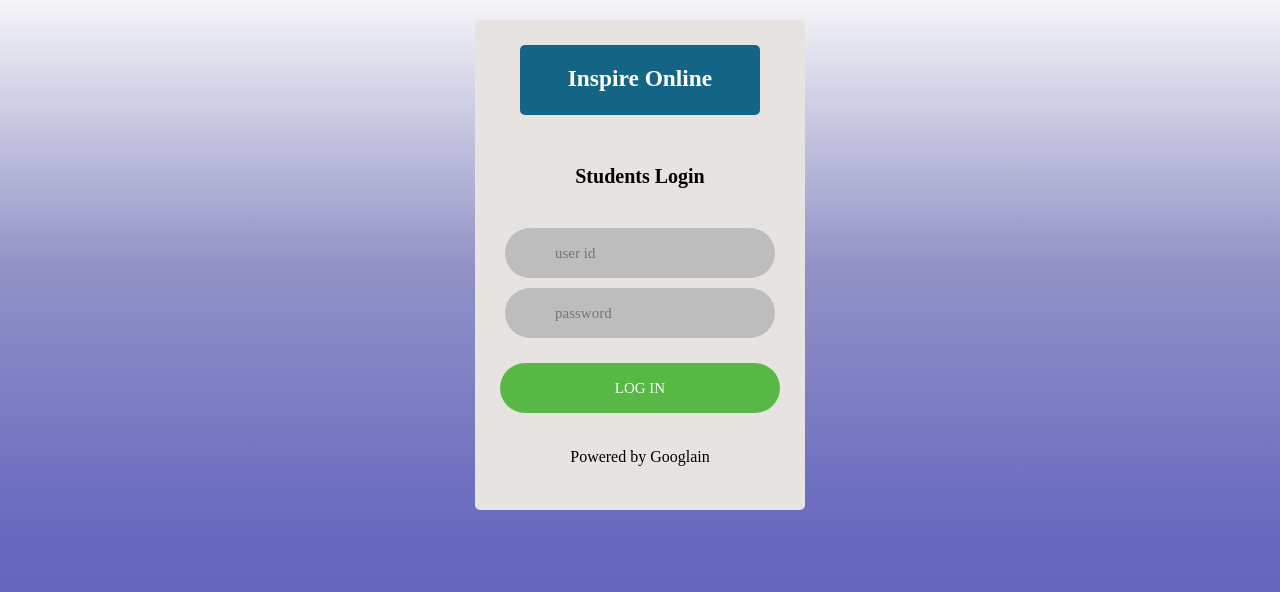
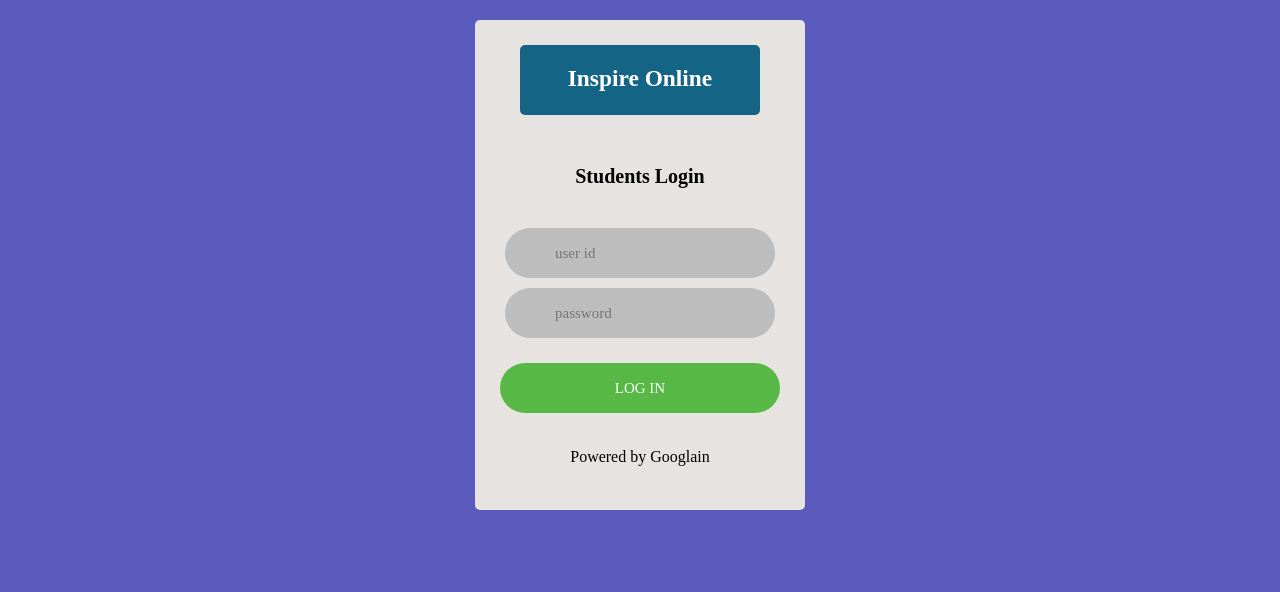
Before and after one commit to Arun-goog/inspire, a plain HTML site: page index.html in a window 1280 px wide. Drawn offline with Linux system fonts and the light colour scheme.

Commit message:
Update style.css

```diff
--- a/style.css
+++ b/style.css
@@ -7,7 +7,7 @@
 .hero{
     height: 100%;
     width: 100%;
-    background-image:linear-gradient(rgb(245, 245, 248),rgb(146, 146, 199),rgb(104, 104, 192),rgb(91, 91, 189)) ;
+    background-color: rgb(91, 91, 189);
     background-position: center;
     background-size: cover;
     position: absolute;
```
